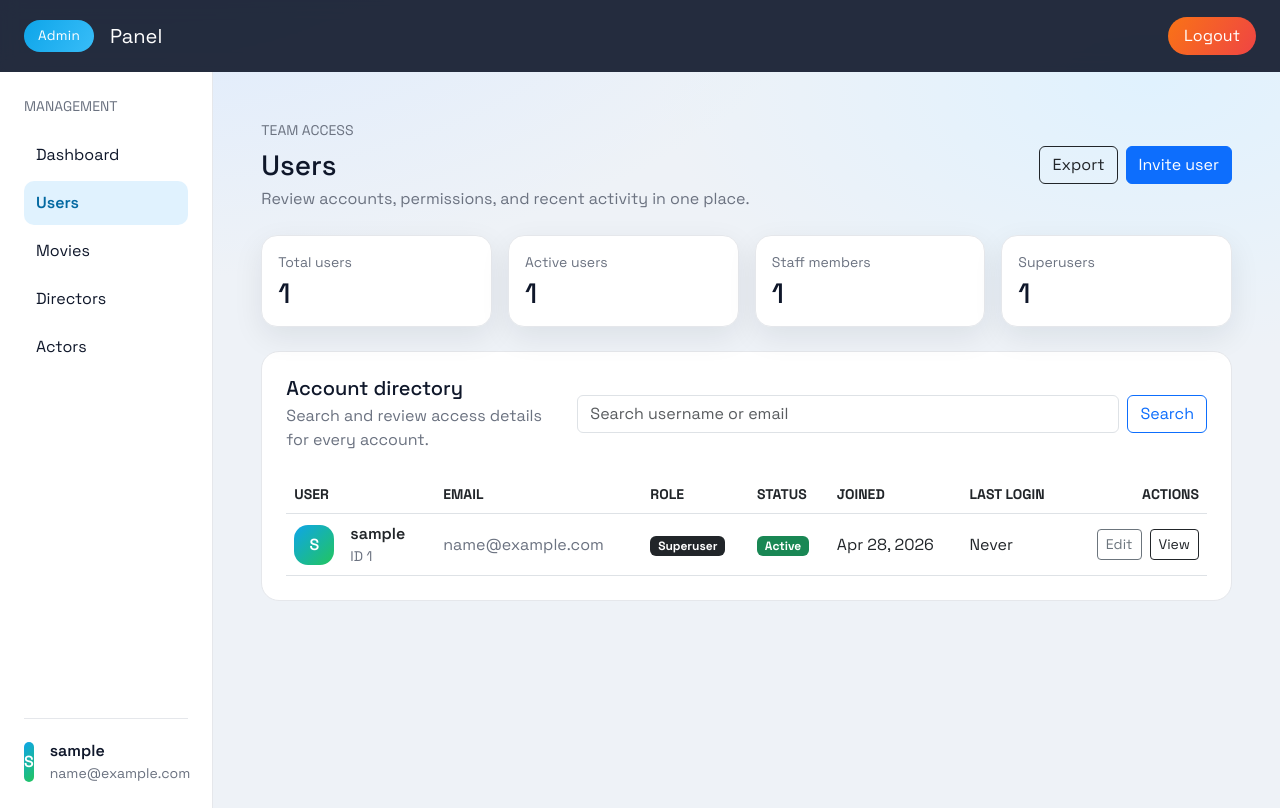
After one commit to JosipVojkovic/IWA_project, a Django app: page /admin-panel/users/ in a window 1280 px wide. The commit adds this page. Run offline with Django 5.2, Linux system fonts and the light colour scheme; the visitor is signed in with stand-in values (Sample User, id 1); data comes from the database, SQL or seed files in the repository.

Commit message:
Add users page inside admin panel

```diff
--- a/movies/templates/dashboard/base.html
+++ b/movies/templates/admin-panel/base.html
@@ -3,7 +3,7 @@
   <head>
     <meta charset="UTF-8" />
     <meta name="viewport" content="width=device-width, initial-scale=1.0" />
-    <title>{% block title %}Admin Dashboard{% endblock %}</title>
+    <title>{% block title %}Admin Panel{% endblock %}</title>
     <link
       href="https://fonts.googleapis.com/css2?family=Space+Grotesk:wght@400;500;600;700&display=swap"
       rel="stylesheet"
@@ -164,7 +164,7 @@
     <nav class="navbar topbar px-4 py-3">
       <div class="d-flex align-items-center gap-3">
         <span class="brand-pill">Admin</span>
-        <span class="navbar-brand text-white mb-0">Dashboard</span>
+        <span class="navbar-brand text-white mb-0">Panel</span>
       </div>
       <div>
         <a href="{% url 'logout' %}" class="btn btn-logout">Logout</a>
@@ -177,8 +177,14 @@
           <p class="text-uppercase muted small mb-3">Management</p>
           <nav class="nav flex-column gap-1">
             <a
+              class="nav-link {% block nav_dashboard_active %}{% endblock %}"
+              href="{% url 'admin_dashboard' %}"
+            >
+              Dashboard
+            </a>
+            <a
               class="nav-link {% block nav_users_active %}{% endblock %}"
-              href="#"
+              href="{% url 'admin_users' %}"
             >
               Users
             </a>
--- /dev/null
+++ b/movies/templates/admin-panel/users.html
@@ -0,0 +1,138 @@
+{% extends "admin-panel/base.html" %}
+
+{% block title %}Admin Users{% endblock %}
+{% block nav_users_active %}active{% endblock %}
+
+{% block content %}
+<div class="d-flex flex-column flex-lg-row align-items-start align-items-lg-center justify-content-between gap-3 mb-4">
+  <div>
+    <p class="text-uppercase muted small mb-2">Team Access</p>
+    <h1 class="h3 mb-1">Users</h1>
+    <p class="muted mb-0">Review accounts, permissions, and recent activity in one place.</p>
+  </div>
+  <div class="d-flex flex-wrap gap-2">
+    <button class="btn btn-outline-dark" type="button">Export</button>
+    <button class="btn btn-primary" type="button">Invite user</button>
+  </div>
+</div>
+
+<div class="row g-3 mb-4">
+  <div class="col-12 col-md-6 col-xl-3">
+    <div class="stat-card p-3 h-100">
+      <p class="muted small mb-1">Total users</p>
+      <h2 class="h3 mb-0">{{ stats.total_users }}</h2>
+    </div>
+  </div>
+  <div class="col-12 col-md-6 col-xl-3">
+    <div class="stat-card p-3 h-100">
+      <p class="muted small mb-1">Active users</p>
+      <h2 class="h3 mb-0">{{ stats.active_users }}</h2>
+    </div>
+  </div>
+  <div class="col-12 col-md-6 col-xl-3">
+    <div class="stat-card p-3 h-100">
+      <p class="muted small mb-1">Staff members</p>
+      <h2 class="h3 mb-0">{{ stats.staff_users }}</h2>
+    </div>
+  </div>
+  <div class="col-12 col-md-6 col-xl-3">
+    <div class="stat-card p-3 h-100">
+      <p class="muted small mb-1">Superusers</p>
+      <h2 class="h3 mb-0">{{ stats.superusers }}</h2>
+    </div>
+  </div>
+</div>
+
+<div class="table-card p-4">
+  <div class="d-flex flex-column flex-lg-row align-items-start align-items-lg-center justify-content-between gap-3 mb-4">
+    <div>
+      <h2 class="h5 mb-1">Account directory</h2>
+      <p class="muted mb-0">Search and review access details for every account.</p>
+    </div>
+
+    <form class="d-flex gap-2 w-100 w-lg-auto" method="get">
+      <input
+        type="search"
+        class="form-control"
+        name="q"
+        value="{{ search_query }}"
+        placeholder="Search username or email"
+      />
+      <button class="btn btn-outline-primary" type="submit">Search</button>
+    </form>
+  </div>
+
+  <div class="table-responsive">
+    <table class="table align-middle mb-0">
+      <thead>
+        <tr class="text-uppercase muted small">
+          <th scope="col">User</th>
+          <th scope="col">Email</th>
+          <th scope="col">Role</th>
+          <th scope="col">Status</th>
+          <th scope="col">Joined</th>
+          <th scope="col">Last login</th>
+          <th scope="col" class="text-end">Actions</th>
+        </tr>
+      </thead>
+      <tbody>
+        {% for account in users %}
+        <tr>
+          <td>
+            <div class="d-flex align-items-center gap-3">
+              <div class="avatar-pill">
+                {{ account.username|default:"A"|slice:":1"|upper }}
+              </div>
+              <div>
+                <div class="fw-semibold">{{ account.username }}</div>
+                <div class="muted small">ID {{ account.id }}</div>
+              </div>
+            </div>
+          </td>
+          <td>
+            <span class="muted">{{ account.email|default:"No email" }}</span>
+          </td>
+          <td>
+            {% if account.is_superuser %}
+            <span class="badge text-bg-dark">Superuser</span>
+            {% elif account.is_staff %}
+            <span class="badge text-bg-primary">Staff</span>
+            {% else %}
+            <span class="badge text-bg-secondary">User</span>
+            {% endif %}
+          </td>
+          <td>
+            {% if account.is_active %}
+            <span class="badge text-bg-success">Active</span>
+            {% else %}
+            <span class="badge text-bg-danger">Disabled</span>
+            {% endif %}
+          </td>
+          <td class="muted">{{ account.date_joined|date:"M d, Y" }}</td>
+          <td class="muted">
+            {% if account.last_login %}
+              {{ account.last_login|date:"M d, Y H:i" }}
+            {% else %}
+              Never
+            {% endif %}
+          </td>
+          <td class="text-end">
+            <div class="d-inline-flex gap-2">
+              <button class="btn btn-sm btn-outline-secondary" type="button">Edit</button>
+              <button class="btn btn-sm btn-outline-dark" type="button">View</button>
+            </div>
+          </td>
+        </tr>
+        {% empty %}
+        <tr>
+          <td colspan="7" class="py-5 text-center">
+            <div class="muted mb-2">No users match this search.</div>
+            <a class="btn btn-sm btn-outline-primary" href="{% url 'admin_users' %}">Clear search</a>
+          </td>
+        </tr>
+        {% endfor %}
+      </tbody>
+    </table>
+  </div>
+</div>
+{% endblock %}
--- a/movies/urls.py
+++ b/movies/urls.py
@@ -6,5 +6,6 @@ urlpatterns = [
     path('register/', views.register_view, name='register'),
     path('login/', views.login_view, name='login'),
     path('logout/', views.logout_view, name='logout'),
-    path('dashboard/', views.dashboard_view, name='dashboard'),
+    path('admin-panel/', views.dashboard_view, name='admin_dashboard'),
+    path('admin-panel/users/', views.users_view, name='admin_users'),
 ]
--- a/movies/views.py
+++ b/movies/views.py
@@ -1,7 +1,9 @@
 from django.shortcuts import render, redirect
 from django.contrib.auth import login, logout, authenticate
+from django.contrib.auth import get_user_model
 from django.contrib.auth.forms import AuthenticationForm
 from django.contrib.auth.decorators import login_required
+from django.db.models import Q
 
 from movies.models import Movie
 from .forms import RegisterForm
@@ -45,4 +47,35 @@ def movie_list(request):
 def dashboard_view(request):
     if not request.user.is_superuser:
         return render(request, '403.html', status=403)
-    return render(request, 'dashboard/dashboard.html')
+    return render(request, 'admin-panel/dashboard.html')
+
+@login_required
+def users_view(request):
+    if not request.user.is_superuser:
+        return render(request, '403.html', status=403)
+
+    User = get_user_model()
+    search_query = request.GET.get('q', '').strip()
+
+    users = User.objects.all().order_by('-date_joined')
+    if search_query:
+        users = users.filter(
+            Q(username__icontains=search_query) | Q(email__icontains=search_query)
+        )
+
+    stats = {
+        'total_users': User.objects.count(),
+        'active_users': User.objects.filter(is_active=True).count(),
+        'staff_users': User.objects.filter(is_staff=True).count(),
+        'superusers': User.objects.filter(is_superuser=True).count(),
+    }
+
+    return render(
+        request,
+        'admin-panel/users.html',
+        {
+            'users': users,
+            'stats': stats,
+            'search_query': search_query,
+        },
+    )
```
Also changed, not shown: movies/templates/admin-panel/dashboard.html (added, +72 -0 lines), movies/templates/dashboard/dashboard.html (deleted, +0 -73 lines).
